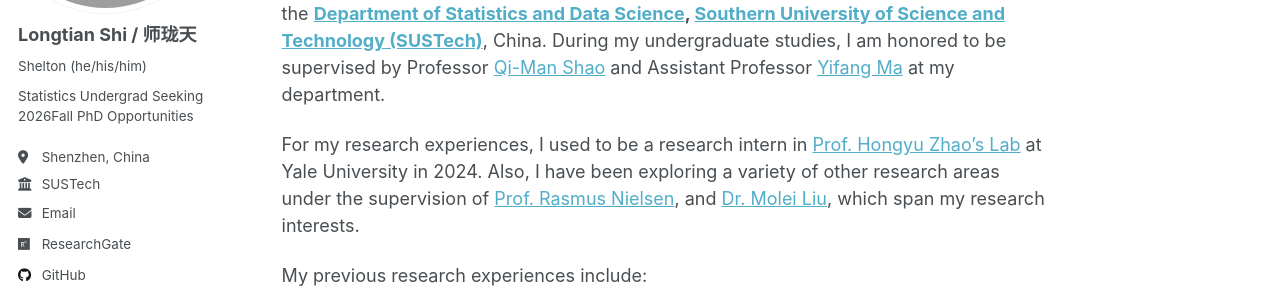
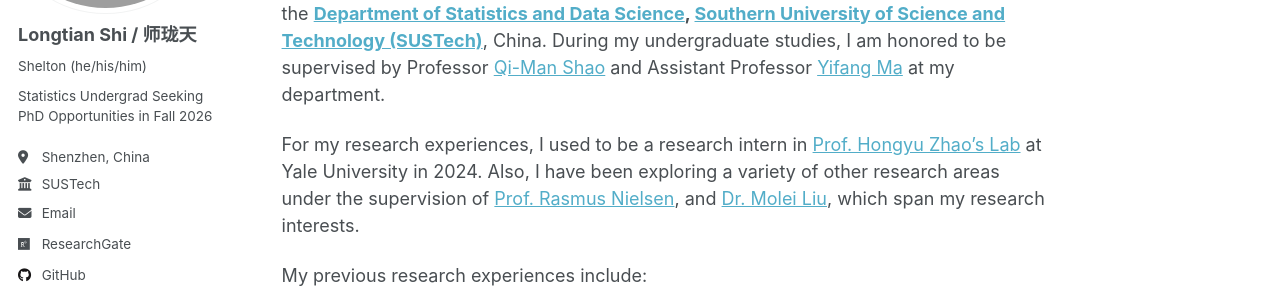
Before and after one commit to statslt/statslt.github.io, a Jekyll site: the page built from _pages/about.md, in a window 1280 px wide. Shown: the part 219-517 px from the top of the page. Built offline with Jekyll 4.4.1, drawn with Linux system fonts in a browser that asks for light colours; a script that is not in the unit is left out.

Commit message:
Update description and bio for clarity
Signed-off-by: shelton <124960483+statslt@users.noreply.github.com>

```diff
--- a/_config.yml
+++ b/_config.yml
@@ -12,7 +12,7 @@ site_theme               : "default"
 title                    : "A Studentized Student"
 title_separator          : "-"
 name                     : &name "Longtian Shi(师珑天)"
-description              : &description "Statistics Undergrad Seeking 2026Fall PhD Opportunities"
+description              : &description "Statistics Undergrad Seeking PhD Opportunities in Fall 2026"
 url                      : https://statslt.github.io
 baseurl                  : "" # the subpath of your site, e.g. "/blog"
 repository               : "statslt/statslt.github.io"
@@ -25,7 +25,7 @@ author:
   avatar           : "NY.png"
   name             : "Longtian Shi / 师珑天"
   pronouns         : "Shelton (he/his/him)"
-  bio              : "Statistics Undergrad Seeking 2026Fall PhD Opportunities"
+  bio              : "Statistics Undergrad Seeking PhD Opportunities in Fall 2026"
   location         : "Shenzhen, China"
   employer         : "SUSTech"
   uri              : # URL
```
